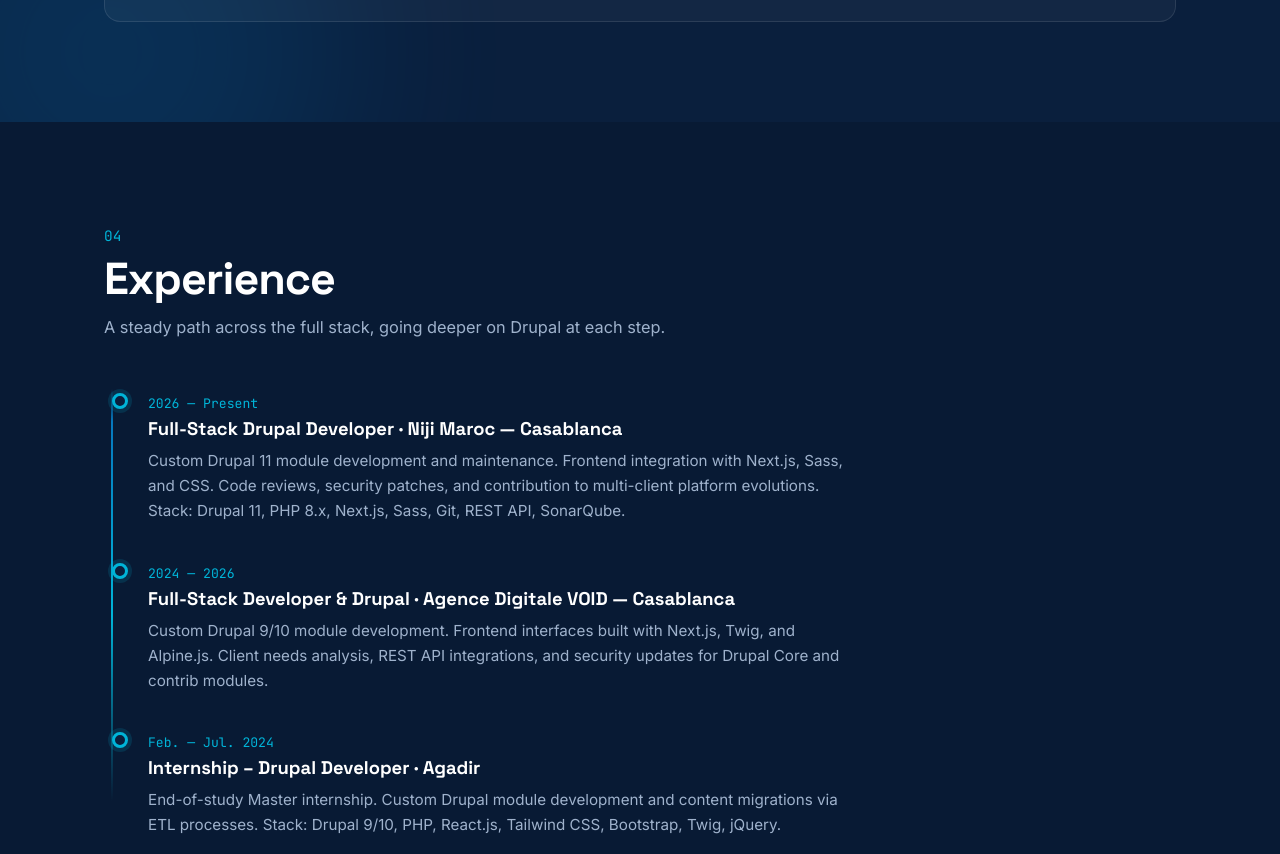
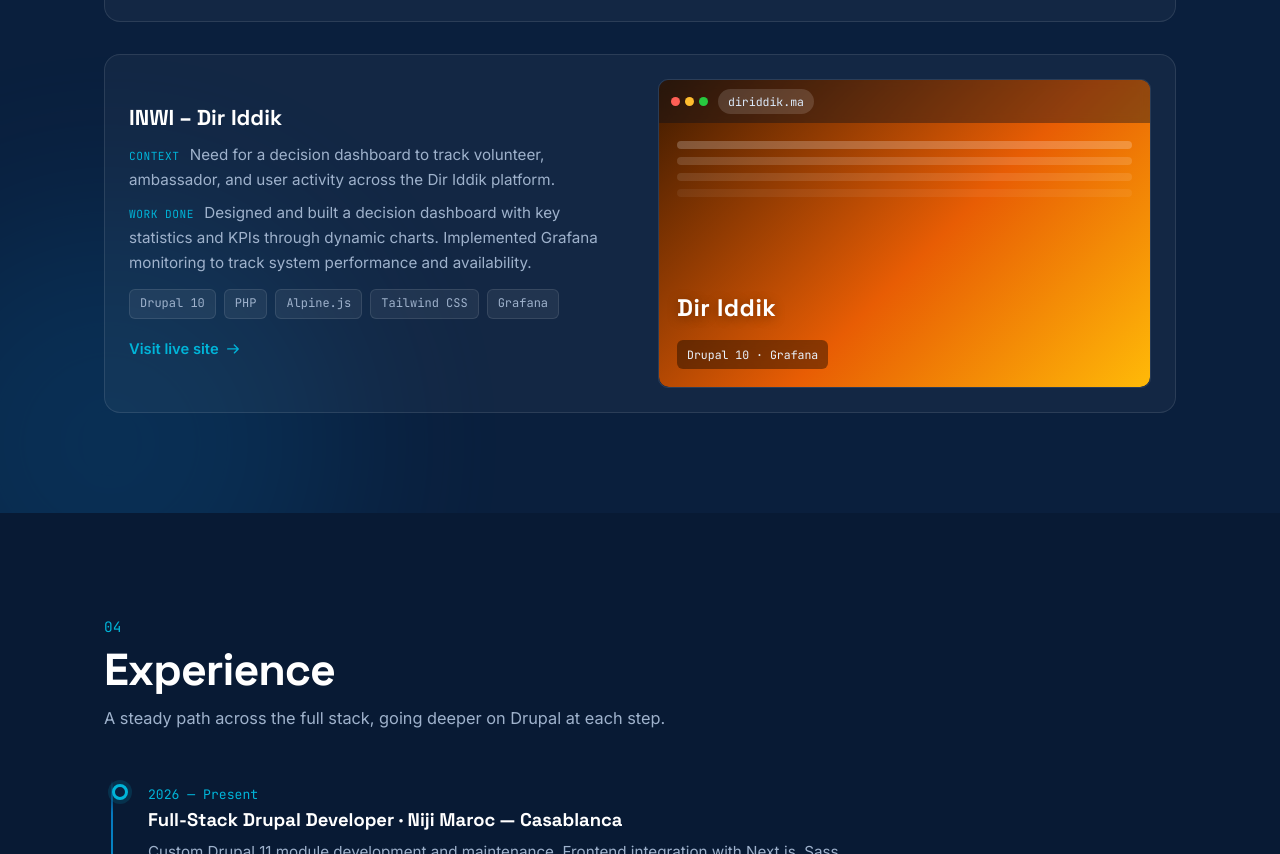
Before and after one commit to SalahEddine-Ghannouch/drupal-portfolio, a plain HTML site: page index.html in a window 1280 px wide. Shown: the part 3898-4752 px from the top of the page. Drawn offline with Linux system fonts and the light colour scheme.

Commit message:
Add favicon and update project details for INWI – Dir Iddik

```diff
--- a/css/styles.css
+++ b/css/styles.css
@@ -326,6 +326,7 @@ ul { list-style: none; padding: 0; }
 .thumb-1 { background: linear-gradient(135deg, #0a2a52, #0678BE 60%, #00B4D8); }
 .thumb-2 { background: linear-gradient(135deg, #06243f, #2a6cf0 55%, #00B4D8); }
 .thumb-3 { background: linear-gradient(135deg, #0a2a52, #7b3ff2 55%, #00B4D8); }
+.thumb-4 { background: linear-gradient(135deg, #3d1a00, #e85d04 55%, #ffba08); }
 
 .browser-bar { display: flex; align-items: center; gap: 10px; padding: 9px 12px; background: rgba(3, 14, 30, .38); backdrop-filter: blur(4px); }
 .browser-dots { display: inline-flex; gap: 5px; flex: 0 0 auto; }
--- a/index.html
+++ b/index.html
@@ -8,13 +8,14 @@
   <meta name="theme-color" content="#0A1F3D" />
 
   <!-- Open Graph -->
-  <meta property="og:title" content="Salah Eddine Ghannouch — Full-Stack Developer (Drupal Specialist)" />
-  <meta property="og:description" content="Full-stack developer with a deep specialization in Drupal: modules, decoupled architectures, and high-performance web apps." />
+  <meta property="og:title" content="Salah Eddine Ghannouch — Full-Stack Developer" />
+  <meta property="og:description" content="Full-stack developer with a deep specialization in Drupal & PHP & Next.js: decoupled architectures, and high-performance web apps." />
   <meta property="og:type" content="website" />
   <meta property="og:url" content="https://ghannouch.net" />
   <link rel="canonical" href="https://ghannouch.net" />
+  <link rel="icon" href="favicon.svg" type="image/svg+xml" />
 
-  <title>Salah Eddine Ghannouch — Full-Stack Developer (Drupal Specialist)</title>
+  <title>Salah Eddine Ghannouch — Portfolio</title>
 
   <!-- Fonts -->
   <link rel="preconnect" href="https://fonts.googleapis.com" />
@@ -356,6 +357,33 @@
               </a>
             </div>
           </article>
+
+          <!-- Project 4 -->
+          <article class="project project-reverse reveal">
+            <a class="project-media" href="https://diriddik.ma" target="_blank" rel="noopener" aria-label="INWI Dir Iddik live site">
+              <div class="project-thumb thumb-4">
+                <div class="browser-bar">
+                  <span class="browser-dots"><i></i><i></i><i></i></span>
+                  <span class="browser-url">diriddik.ma</span>
+                </div>
+                <div class="browser-screen">
+                  <span class="browser-mono">Dir Iddik</span>
+                  <span class="thumb-chip">Drupal 10 · Grafana</span>
+                </div>
+              </div>
+            </a>
+            <div class="project-body">
+              <h3 data-i18n="proj4.title">INWI – Dir Iddik</h3>
+              <p class="project-line"><span class="tag-label" data-i18n="projects.problem">Context</span> <span data-i18n="proj4.problem">Need for a decision dashboard to track volunteer, ambassador, and user activity across the Dir Iddik platform.</span></p>
+              <p class="project-line"><span class="tag-label" data-i18n="projects.solution">Work done</span> <span data-i18n="proj4.solution">Designed and built a decision dashboard with key statistics and KPIs through dynamic charts. Implemented Grafana monitoring to track system performance and availability.</span></p>
+              <ul class="project-tags">
+                <li>Drupal 10</li><li>PHP</li><li>Alpine.js</li><li>Tailwind CSS</li><li>Grafana</li>
+              </ul>
+              <a href="https://diriddik.ma" target="_blank" rel="noopener" class="project-link"><span data-i18n="projects.caseStudy">Visit live site</span>
+                <svg viewBox="0 0 24 24" width="16" height="16" aria-hidden="true"><path fill="currentColor" d="M13.2 5.2a1 1 0 0 1 1.4 0l6 6a1 1 0 0 1 0 1.4l-6 6a1 1 0 0 1-1.4-1.4l4.3-4.3H4a1 1 0 1 1 0-2h13.5l-4.3-4.3a1 1 0 0 1 0-1.4Z"/></svg>
+              </a>
+            </div>
+          </article>
         </div>
       </div>
     </section>
--- a/js/translations.js
+++ b/js/translations.js
@@ -87,6 +87,9 @@ window.I18N = {
     'proj3.problem': 'Develop CDG Dev\'s website with a structured interface for subsidiaries, business lines, projects, and publications.',
     'proj3.solution': 'Drupal 9/10 back end with Next.js front end and Twig-templated views. Security hardened to Drupal 10 compliance.',
     'proj3.result': 'Drupal 9/10 · PHP · Next.js · Twig · ETL Migration',
+    'proj4.title': 'INWI – Dir Iddik',
+    'proj4.problem': 'Need for a decision dashboard to track volunteer, ambassador, and user activity across the Dir Iddik platform.',
+    'proj4.solution': 'Designed and built a decision dashboard with key statistics and KPIs through dynamic charts. Implemented Grafana monitoring to track system performance and availability.',
 
     /* experience */
     'exp.title': 'Experience',
@@ -213,6 +216,9 @@ window.I18N = {
     'proj3.problem': "Développement du site web de CDG Dév avec une interface pour la gestion des filiales, des métiers, des projets et des publications.",
     'proj3.solution': "Back-end Drupal 9/10 avec front-end Next.js et vues Twig. Renforcement de la sécurité en conformité Drupal 10.",
     'proj3.result': 'Drupal 9/10 · PHP · Next.js · Twig · Migration ETL',
+    'proj4.title': 'INWI – Dir Iddik',
+    'proj4.problem': "Besoin d'un tableau de bord décisionnel pour suivre l'activité des bénévoles, ambassadeurs et utilisateurs de la plateforme Dir Iddik.",
+    'proj4.solution': "Conception et développement d'un dashboard avec statistiques et indicateurs clés via graphiques dynamiques. Mise en place d'une solution de monitoring Grafana pour le suivi des performances et de la disponibilité.",
 
     /* experience */
     'exp.title': 'Expérience',
```
Also changed, not shown: favicon.svg (added).
